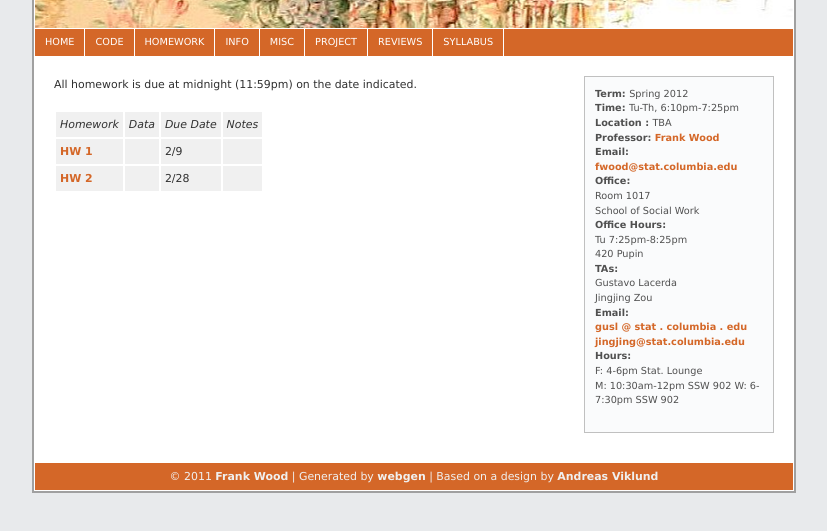
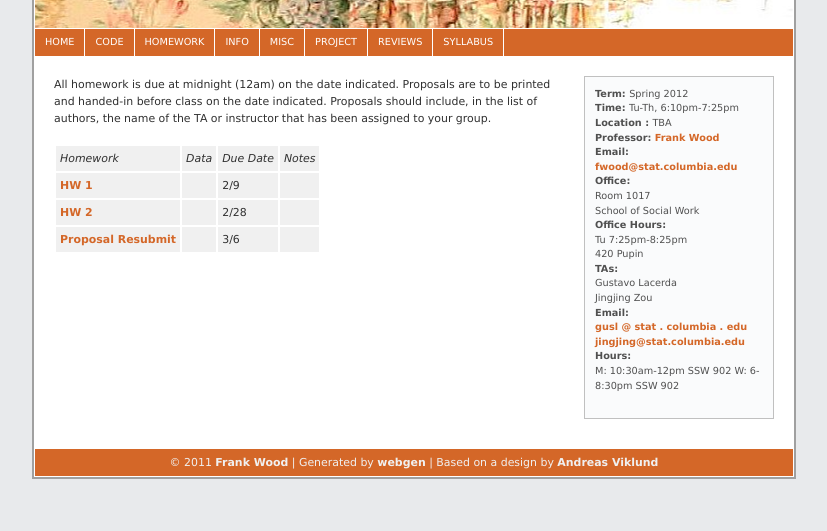
Before and after one commit to fwood/w4240, a plain HTML site: page out/Homework/index.html in a window 1280 px wide. Shown: the part 105-636 px from the top of the page, without its empty margins (226-1053 px from the left). Drawn offline with Linux system fonts and the light colour scheme.

Commit message:
odd -- the last commit didn't pick this up

```diff
--- a/out/Homework/index.html
+++ b/out/Homework/index.html
@@ -39,7 +39,7 @@
 
       <div id="content">
 
-<p>All homework is due at midnight (11:59pm) on the date indicated.</p>
+<p>All homework is due at midnight (12am) on the date indicated.  Proposals are to be printed and handed-in before class on the date indicated.  Proposals should include, in the list of authors, the name of the TA or instructor that has been assigned to your group.  </p>
 
 <table>
   <tbody>
@@ -59,6 +59,12 @@
       <td><a href="HW_2_sum_product/hw_2.tar.gz">HW 2</a></td>
       <td>&nbsp;</td>
       <td>2/28</td>
+      <td>&nbsp;</td>
+    </tr>
+    <tr>
+      <td><a href="index.html">Proposal Resubmit</a></td>
+      <td>&nbsp;</td>
+      <td>3/6</td>
       <td>&nbsp;</td>
     </tr>
   </tbody>
@@ -97,10 +103,9 @@ Jingjing Zou<br/>
 <a href=>gusl @ stat . columbia . edu</a><br/>
 <a href="mailto:jingjing@stat.columbia.edu">jingjing@stat.columbia.edu</a><br/>
 <strong>Hours:</strong> <br/>
-F: 4-6pm Stat. Lounge
-<br/>
+<!--F: 4-6pm Stat. Lounge-->
 M: 10:30am-12pm SSW 902
-W: 6-7:30pm SSW 902
+W: 6-8:30pm SSW 902
 <br/> <br/>
 
 
```
Also changed, not shown: out/Code/index.html (+2 -3 lines), out/Homework/hw_solutions.html (+2 -3 lines), out/Info/index.html (+2 -3 lines), out/Misc/index.html (+2 -3 lines), out/Project/index.html (+2 -3 lines), out/Reviews/index.html (+2 -3 lines), out/Syllabus/index.html (+2 -3 lines), out/index.html (+2 -3 lines).
